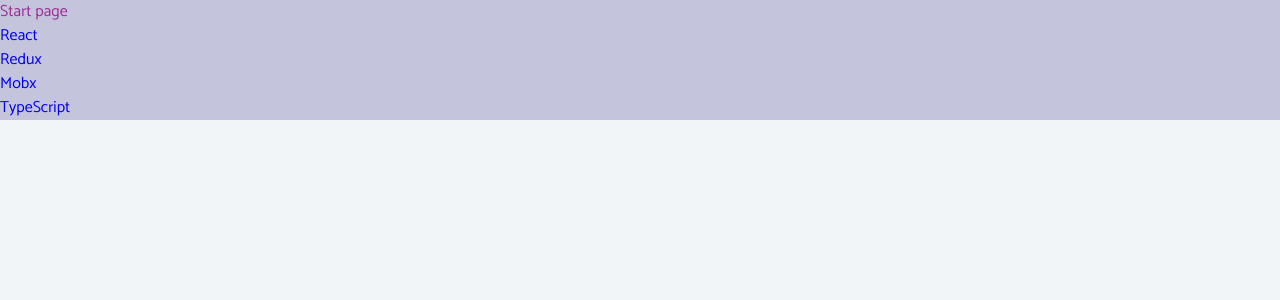
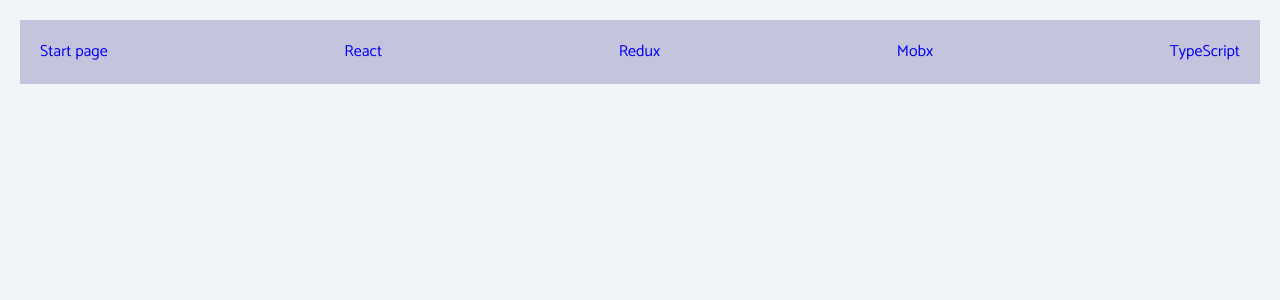
Before and after one commit to xxxmarxxx/first-react, a React (Create React App) app: page / in a window 1280 px wide. Shown: the top 300 px of the page. Built offline with nearby package versions, Linux system fonts and the light colour scheme.

Commit message:
add class nav_link

```diff
--- a/src/PolskieUdemy/LE153_useHistory/Header.js
+++ b/src/PolskieUdemy/LE153_useHistory/Header.js
@@ -1,11 +1,12 @@
-import React from 'react';
-import { Link } from 'react-router-dom'
+import React from "react";
+import { Link } from "react-router-dom";
 
 const Header = () => {
   return (
-        <header>
+    <header >
+      <div>
         <nav>
-                <ul>
+          <ul className="nav_link">
             <li>
               <Link to="/">Start page</Link>
             </li>
@@ -23,8 +24,9 @@
             </li>
           </ul>
         </nav>
+      </div>
     </header>
   );
-}
+};
 
 export default Header;
```
Lines whose indentation alone changed are shown as unchanged.
